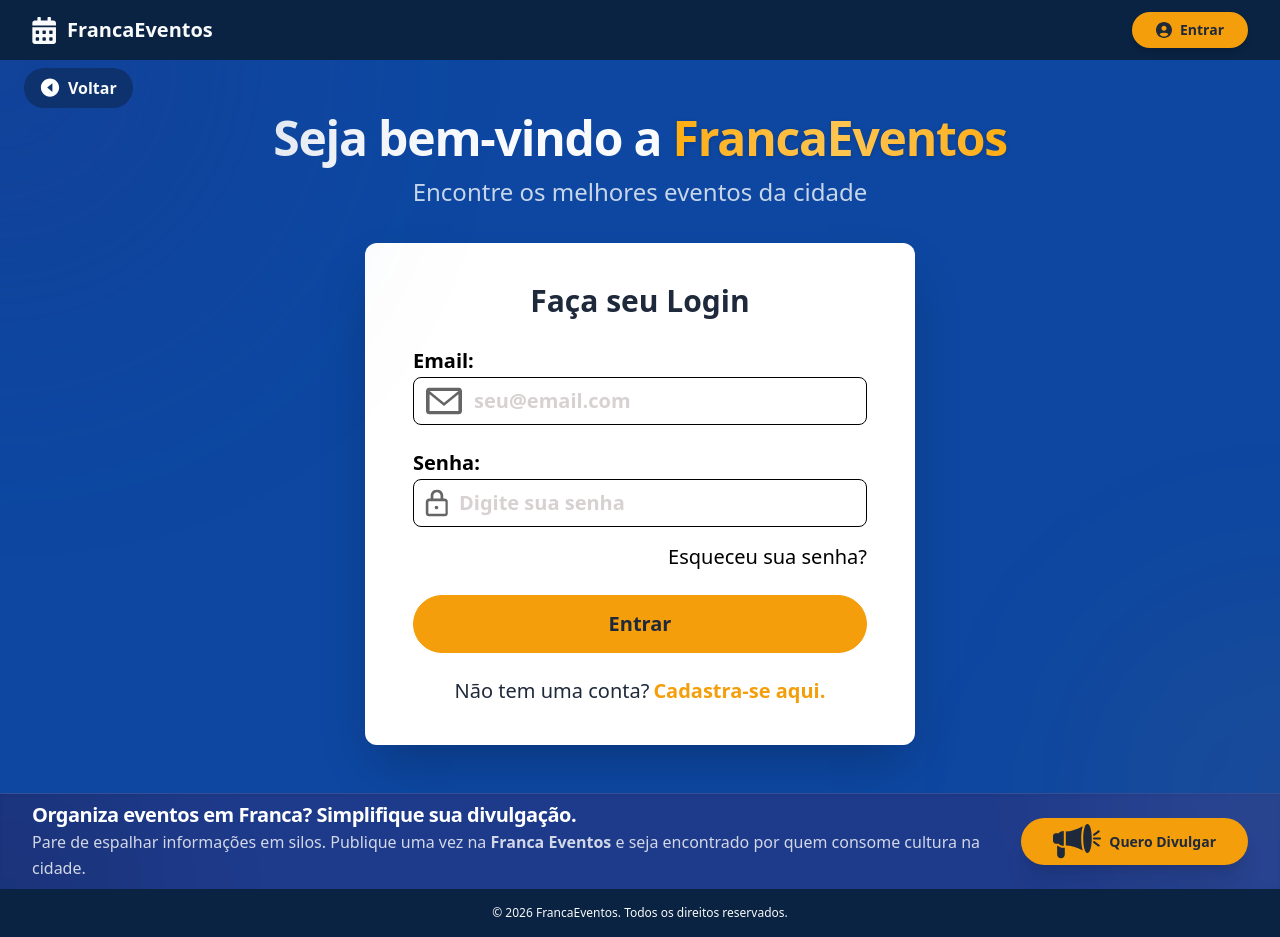
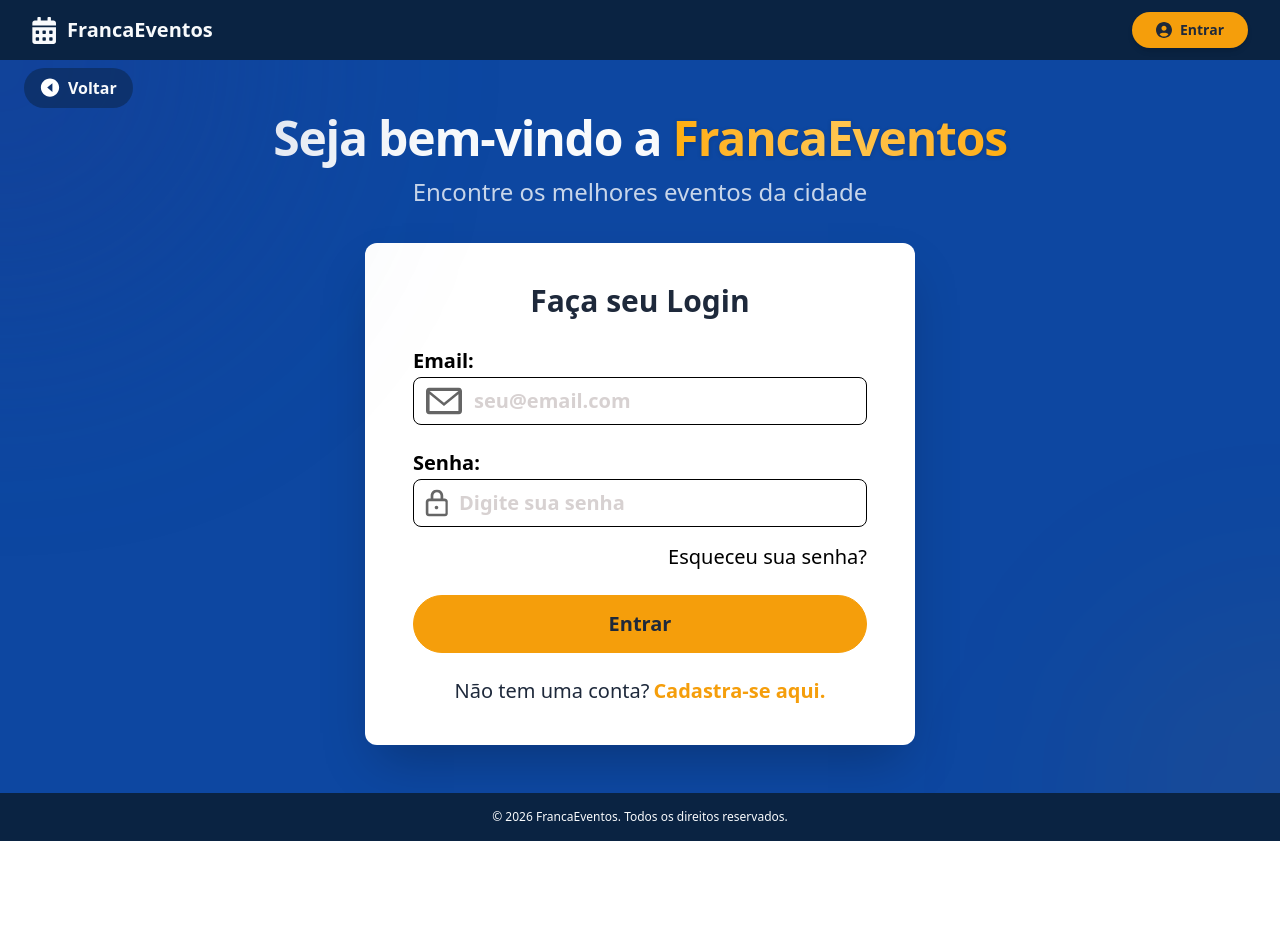
Before and after one commit to dfadomingos/TG, a Next.js app: page /login in a window 1280 px wide. After the commit the page ends 841 px from the top, so only its background shows below. Built offline with nearby package versions, Linux system fonts and the light colour scheme.

Commit message:
feat: redireciona botão 'Quero Divulgar' para a página de login

```diff
--- a/app/components/HomeCTA.tsx
+++ b/app/components/HomeCTA.tsx
@@ -1,4 +1,5 @@
 import IconMegafone from "./IconMegafone";
+import Link from "next/link";
 
 export function HomeCTA() {
   return (
@@ -15,12 +16,13 @@ export function HomeCTA() {
           </p>
         </div>
 
-        <button
+        <Link
+          href="/login"
           className="bg-background-button text-text-button font-bold py-1 md:py-1.5 px-6 md:px-8 rounded-full flex items-center justify-center gap-2 hover:scale-105 active:scale-95 transition-all shadow-xl whitespace-nowrap group shrink-0 w-full sm:w-auto text-xs md:text-sm"
         >
           <IconMegafone />
           <span>Quero Divulgar</span>
-        </button>
+        </Link>
       </div>
 
       {/* Decorative background elements for premium look */}
--- a/app/login/page.tsx
+++ b/app/login/page.tsx
@@ -13,7 +13,6 @@ export default function LoginPage() {
     <main className="min-h-screen bg-[#0D47A1] font-(--font-family) selection:bg-blue-100 flex flex-col">
       <Header />
       <LoginHero />
-      <HomeCTA />
       <Footer />
     </main>
   );
```
